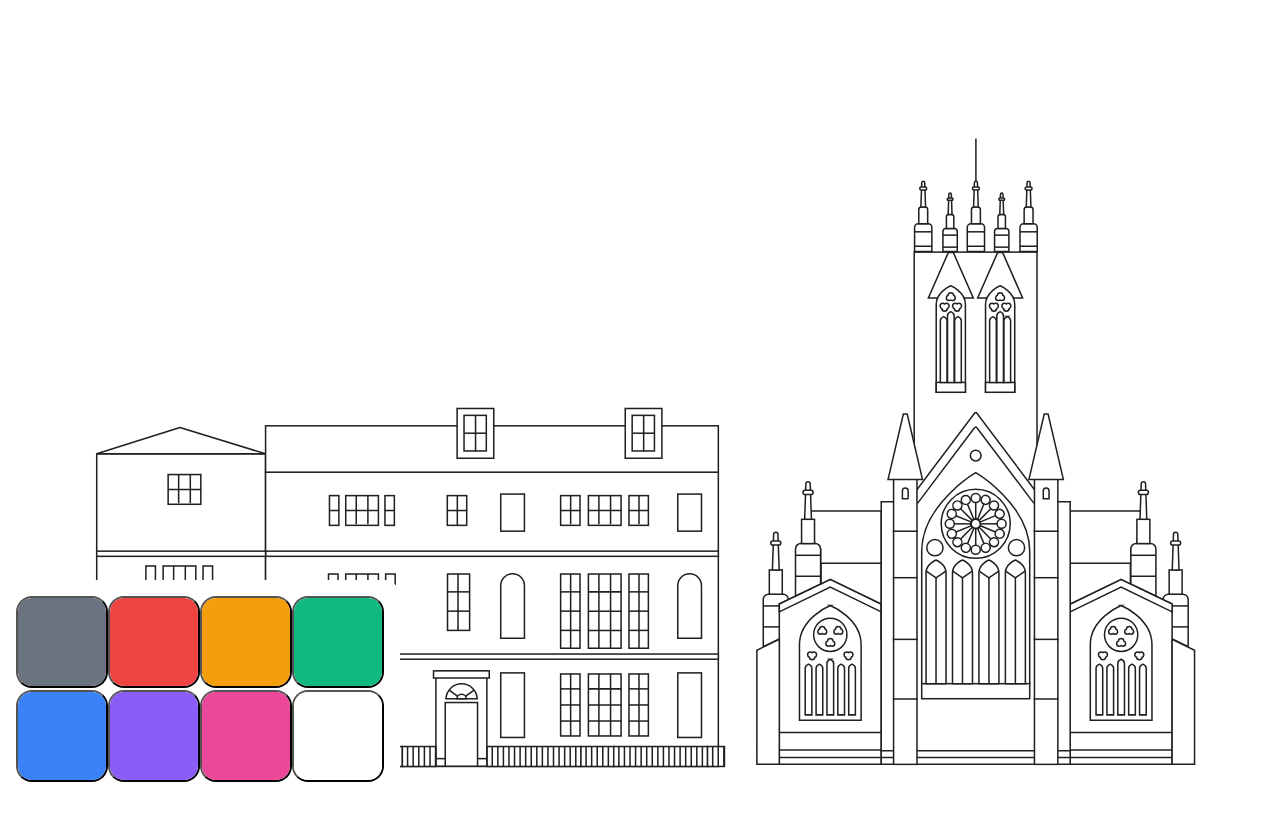
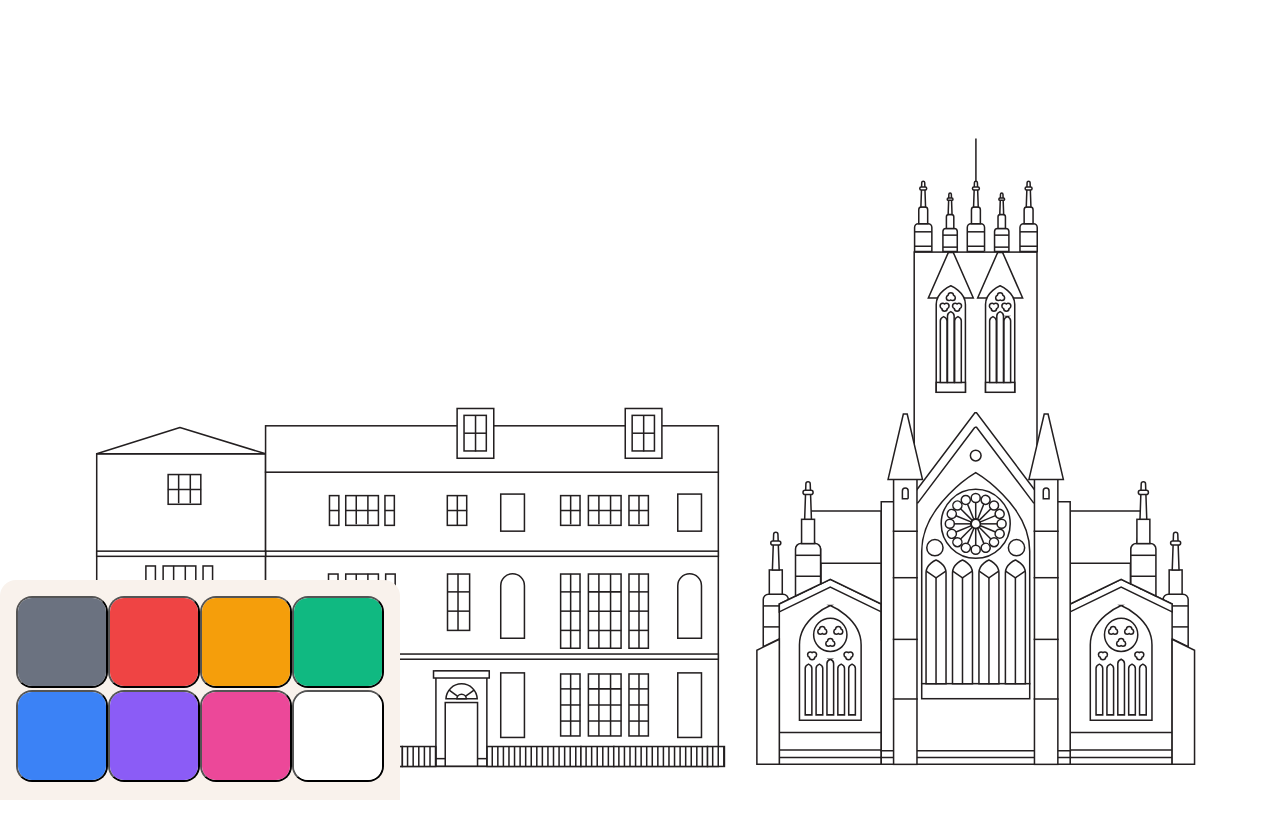
Before and after one commit to wearedarts/colouring, a Next.js app: page /game in a window 1280 px wide. Shown: the top 838 px of the page. Built offline with nearby package versions, Linux system fonts and the light colour scheme.

Commit message:
Add some temporary styling to not obscure image

```diff
--- a/components/ColourButton.tsx
+++ b/components/ColourButton.tsx
@@ -18,7 +18,6 @@ const Button = styled.button`
   display: flex;
   flex-direction: column;
   justify-content: space-around;
-  background-color: ${(props) => props.theme.colours.cream};
   overflow: auto;
   aspect-ratio: 1;
   flex-basis: 25%;
--- a/components/PaletteControl.tsx
+++ b/components/PaletteControl.tsx
@@ -51,8 +51,12 @@ const ButtonRow = styled.div`
   max-width: 400px;
 `;
 
+const Spacer = styled.div`
+  height: 220px;
+`;
+
 const PaletteContainer = styled.div`
-  background-color: white;
+  background-color: ${(props) => props.theme.colours.cream};
   border-top-left-radius: 1rem;
   border-top-right-radius: 1rem;
   bottom: 0;
@@ -70,6 +74,8 @@ export const PaletteControl = ({
   const currentPalette = palette || defaultPalette;
 
   return (
+    <>
+      <Spacer />
       <PaletteContainer>
         <ButtonRow>
           {currentPalette?.map((col) => {
@@ -84,5 +90,6 @@ export const PaletteControl = ({
           })}
         </ButtonRow>
       </PaletteContainer>
+    </>
   );
 };
```
Lines whose indentation alone changed are shown as unchanged.
